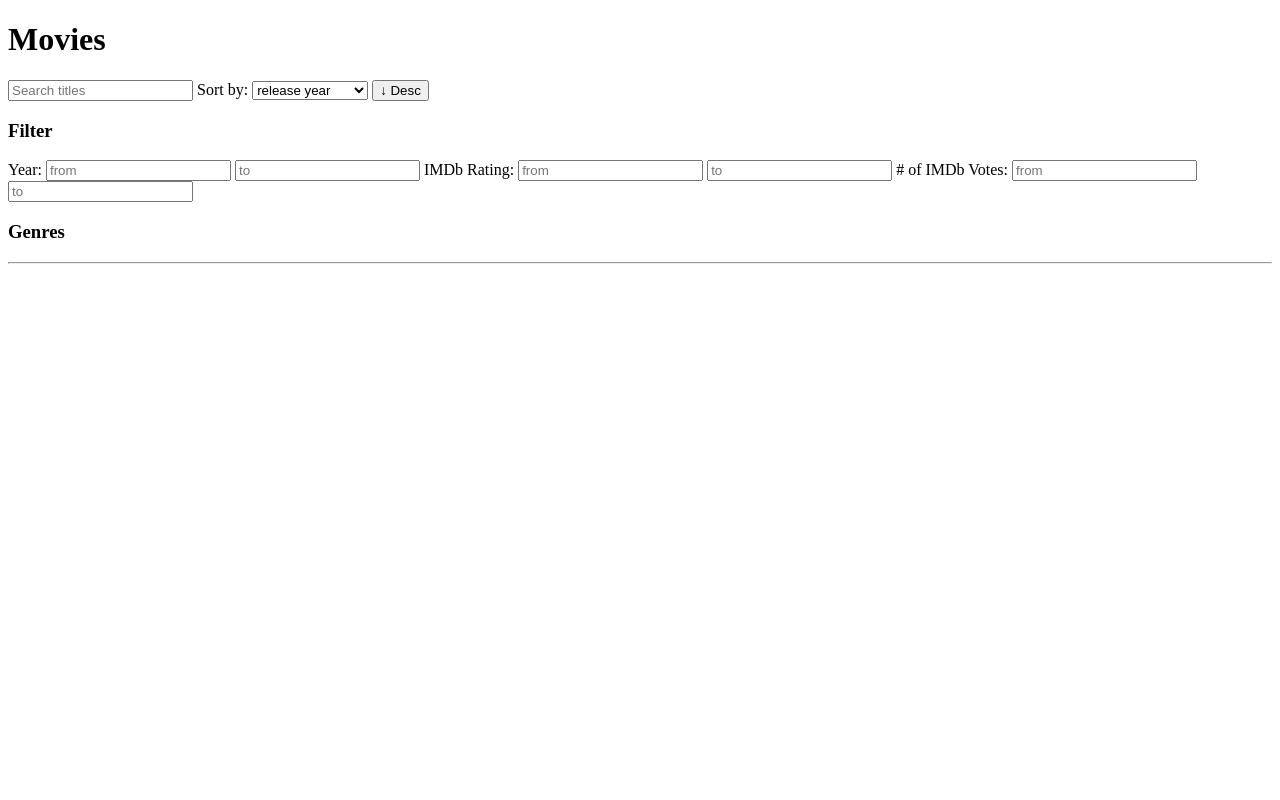
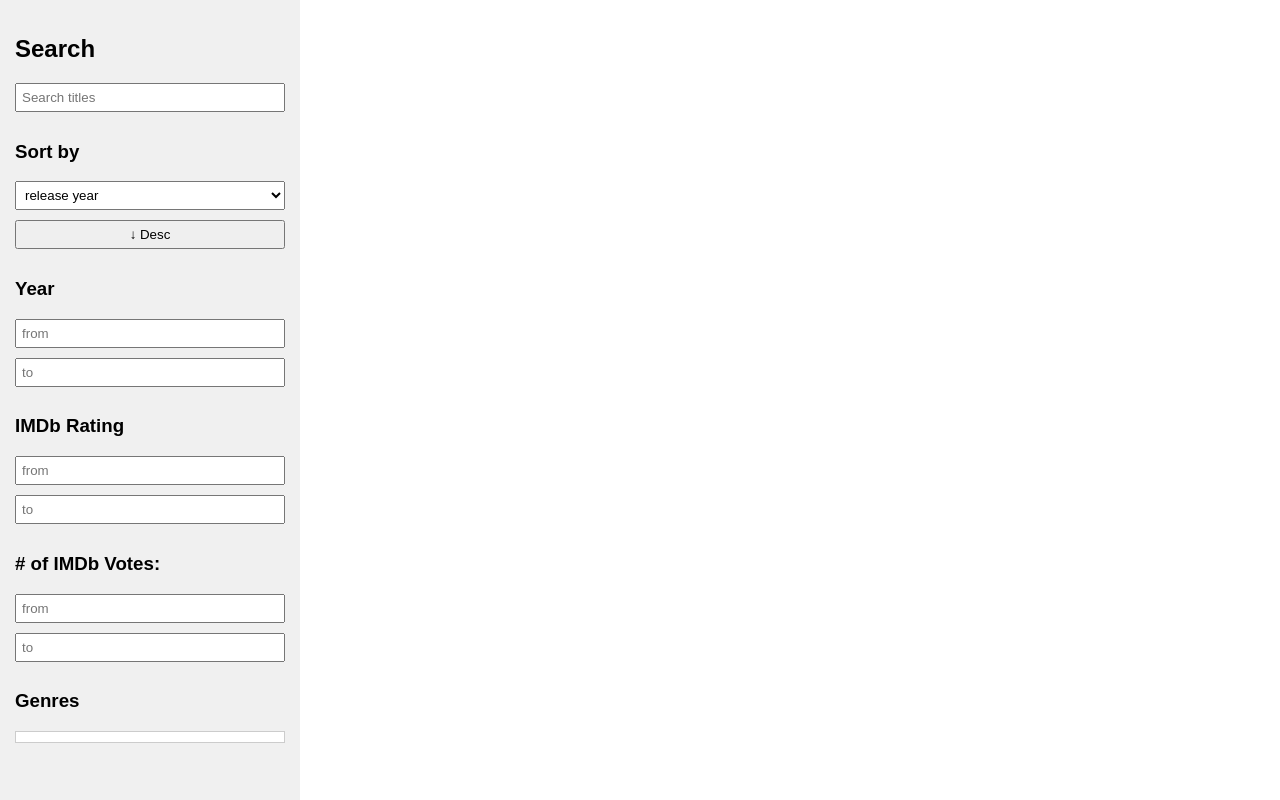
Before and after one commit to karussellbremser/media-control, a Flask app: page / in a window 1280 px wide. Run offline with Flask 3, Linux system fonts and the light colour scheme; data that the repository does not hold is empty.

Commit message:
changed page layout

```diff
--- a/templates/index.html
+++ b/templates/index.html
@@ -3,13 +3,73 @@
 <head>
     <title>My Movies</title>
 	<script src="/static/search.js" defer></script>
+
+	<style>
+        body {
+            margin: 0;
+            font-family: Arial, sans-serif;
+        }
+
+        .container {
+            display: flex;
+        }
+
+        .sidebar {
+            width: 300px;
+            height: 100vh;
+            overflow-y: auto;
+            background-color: #f0f0f0;
+            padding: 15px;
+            box-sizing: border-box;
+            position: fixed;
+            left: 0;
+            top: 0;
+        }
+
+        .content {
+            margin-left: 320px;
+            padding: 20px;
+            width: calc(100% - 320px);
+        }
+
+        input, select, button {
+            width: 100%;
+            margin-bottom: 10px;
+            padding: 5px;
+            box-sizing: border-box;
+        }
+
+		.genre-list label {
+			display: flex;
+			align-items: center;
+			gap: 6px;
+		}
+
+		.genre-list input[type="checkbox"] {
+			width: auto;
+		}
+
+        .genre-list {
+			overflow-y: auto;
+			border: 1px solid #ccc;
+			padding: 5px;
+			background: white;
+
+			display: grid;
+			grid-template-columns: 1fr 1fr;
+		}
+    </style>
 </head>
 <body>
-    <h1>Movies</h1>
+	<div class="container">
+
+    <!-- left side -->
+    <div class="sidebar">
+		<h2>Search</h2>
 
 		<input type="text" id="searchInput" placeholder="Search titles">
 
-	Sort by:
+		<h3>Sort by</h3>
 
 		<select id="sortSelect">
 			<option value="year" selected>release year</option>
@@ -20,35 +80,34 @@
 
 		<button id="orderButton">↓ Desc</button>
 
-	<h3>Filter</h3>
-
-    Year:
+		<h3>Year</h3>
 		<input type="number" id="yearFrom" placeholder="from">
 		<input type="number" id="yearTo" placeholder="to">
 
-    IMDb Rating:
+		<h3>IMDb Rating</h3>
 		<input type="number" step="0.1" id="ratingFrom" placeholder="from">
 		<input type="number" step="0.1" id="ratingTo" placeholder="to">
 
-    # of IMDb Votes:
+		<h3># of IMDb Votes:</h3>
 		<input type="number" id="votesFrom" placeholder="from">
 		<input type="number" id="votesTo" placeholder="to">
 
 		<h3>Genres</h3>
-
-	<div id="genreFilters">
+		<div class="genre-list">
 		{% for genre_id, genre_name in genres %}
 			<label>
 				<input type="checkbox" class="genreCheckbox" value="{{ genre_id }}">
-            {{ genre_name }}
+				<span>{{ genre_name }}</span>
 			</label>
 		{% endfor %}
 		</div>
+	</div>
 
-    <hr>
-
+	<!-- right side -->
+    <div class="content">
 		<div id="results">
 			<!-- results appear here -->
 		</div>
+	</div>
 </body>
 </html>
```
Lines whose indentation alone changed are shown as unchanged.
